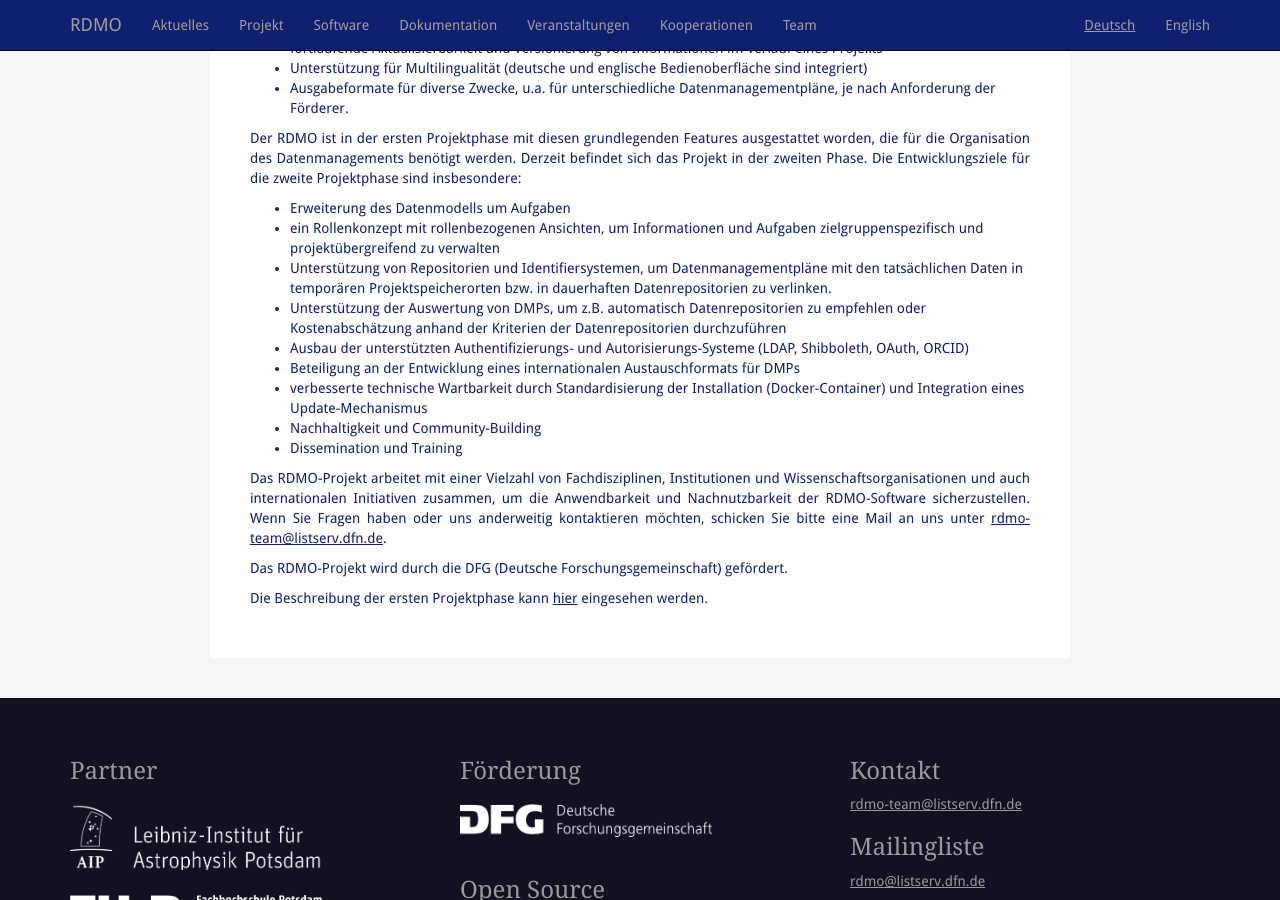
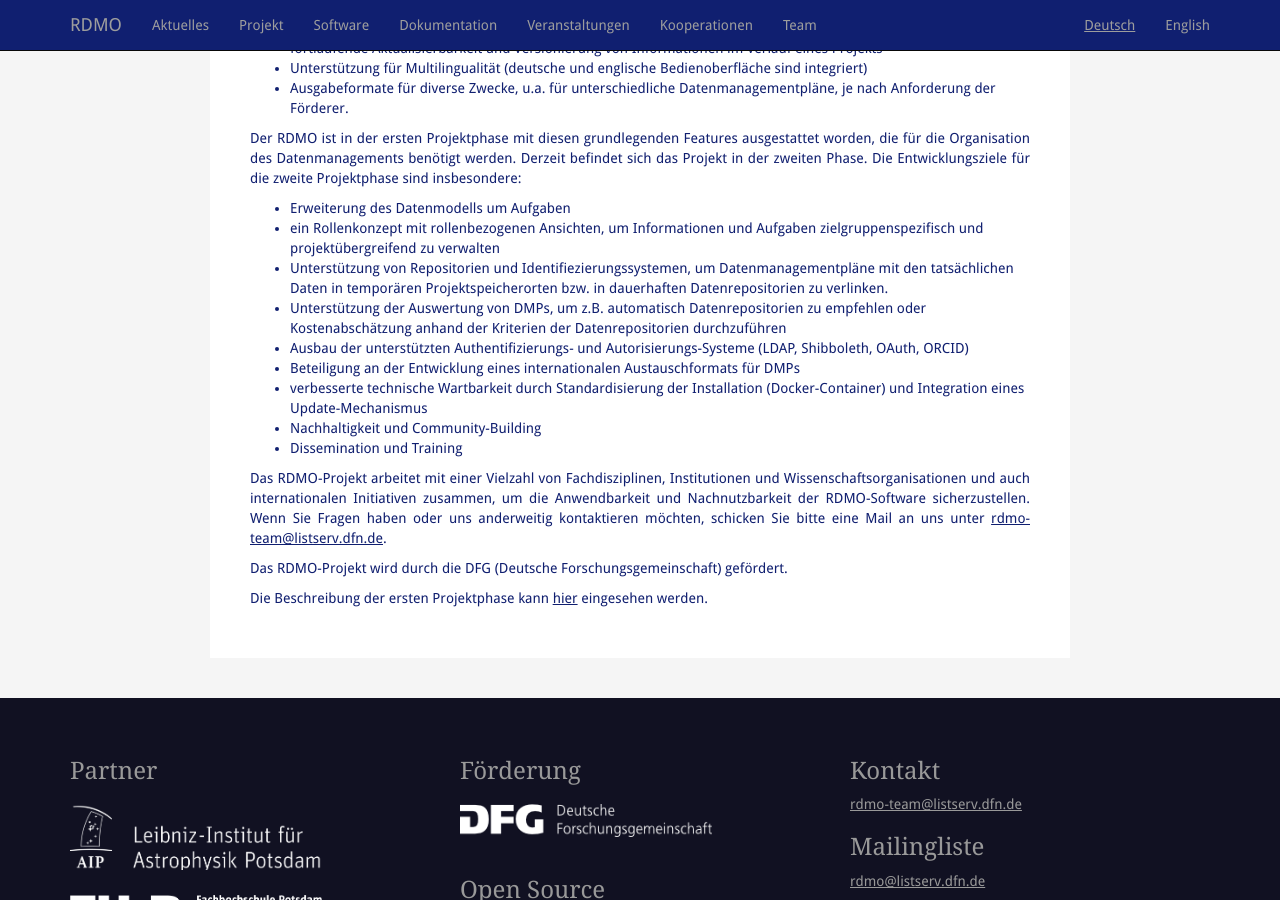
Before and after one commit to rdmorganiser/rdmorganiser.github.io, a Jekyll site: the page built from projekt.md, in a window 1280 px wide and 900 px high, scrolled down 407 px. Built offline with Jekyll 4.4.1, drawn with Linux system fonts in a browser that asks for light colours; our own code applies the rules of GitHub Pages for plain Markdown files.

Commit message:
Update projekt.md

```diff
--- a/projekt.md
+++ b/projekt.md
@@ -26,7 +26,7 @@
 
 * Erweiterung des Datenmodells um Aufgaben
 * ein Rollenkonzept mit rollenbezogenen Ansichten, um Informationen und Aufgaben zielgruppenspezifisch und projektübergreifend zu verwalten
-* Unterstützung von Repositorien und Identifiersystemen, um Datenmanagementpläne mit den tatsächlichen Daten in temporären Projektspeicherorten bzw. in dauerhaften Datenrepositorien zu verlinken.
+* Unterstützung von Repositorien und Identifiezierungssystemen, um Datenmanagementpläne mit den tatsächlichen Daten in temporären Projektspeicherorten bzw. in dauerhaften Datenrepositorien zu verlinken.
 * Unterstützung der Auswertung von DMPs, um z.B. automatisch Datenrepositorien zu empfehlen oder Kostenabschätzung anhand der Kriterien der Datenrepositorien durchzuführen
 * Ausbau der unterstützten Authentifizierungs- und Autorisierungs-Systeme (LDAP, Shibboleth, OAuth, ORCID)
 * Beteiligung an der Entwicklung eines internationalen Austauschformats für DMPs
```
